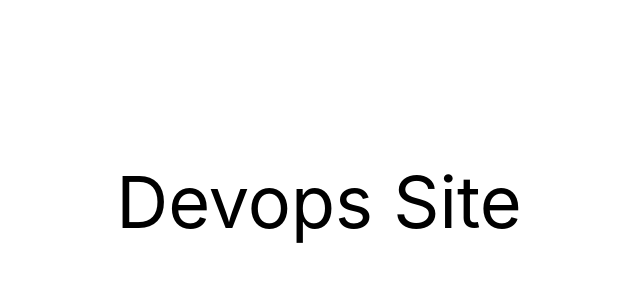
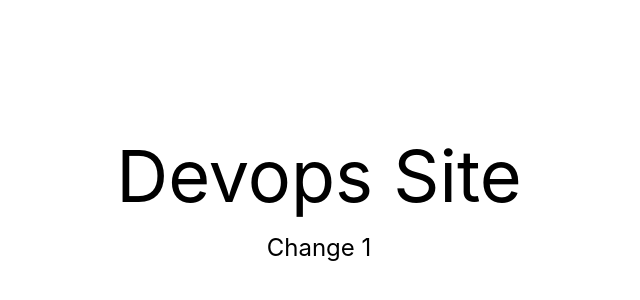
Before and after one commit to nino-mau/devops-site, a Vue app: page / in a window 1280 px wide. Shown: the part 198-498 px from the top of the page, without its empty margins (321-961 px from the left). Built offline with nearby package versions, Linux system fonts and the light colour scheme.

Commit message:
✨ feat: add change on homepage

```diff
--- a/src/App.vue
+++ b/src/App.vue
@@ -1,7 +1,8 @@
 <script setup lang="ts"></script>
 
 <template>
-  <div class="flex justify-center items-center h-screen w-full">
+  <div class="flex flex-col justify-center items-center h-screen w-full">
     <p class="text-7xl text-center">Devops Site</p>
+    <p class="text-2xl mt-5 text-center">Change 1</p>
   </div>
 </template>
```
